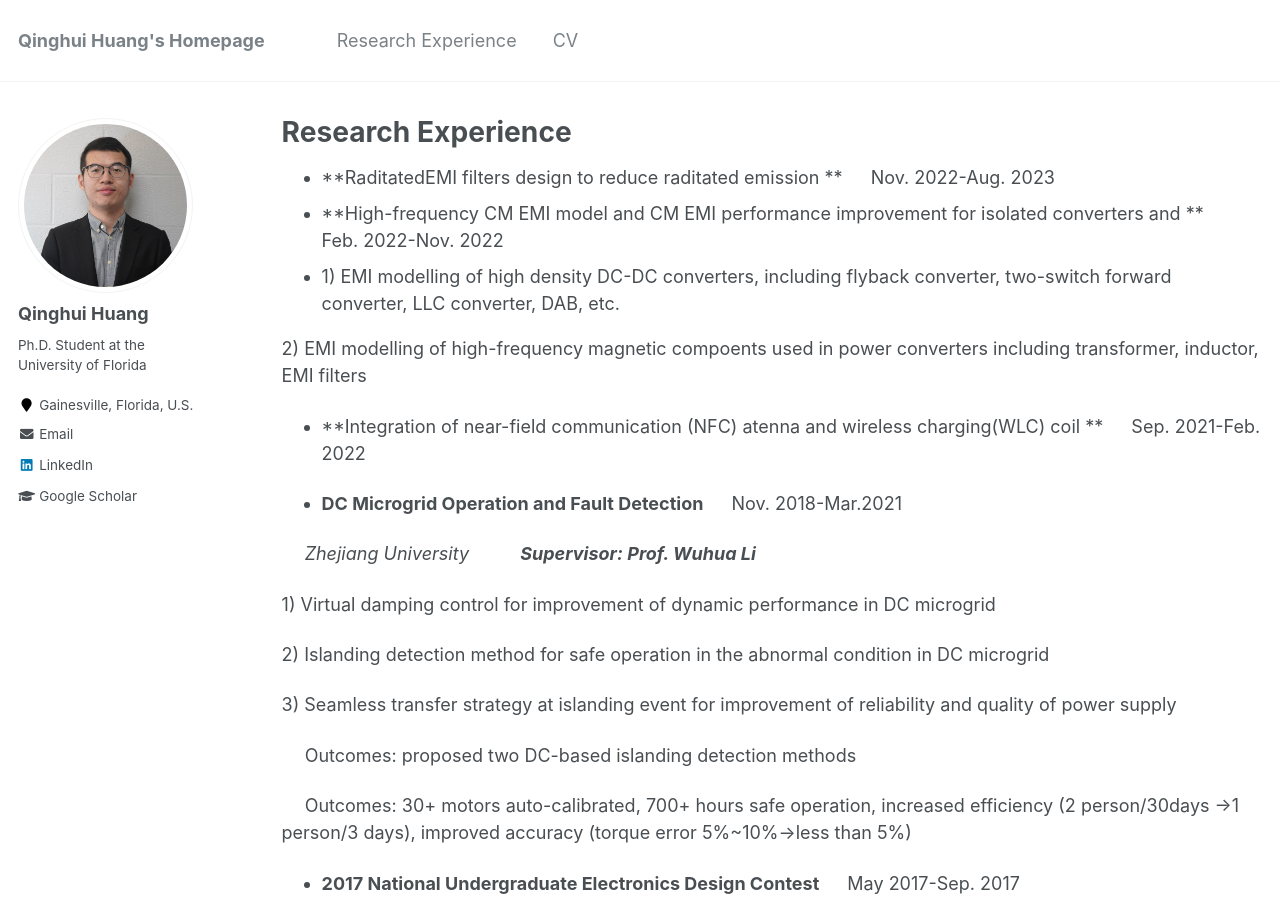
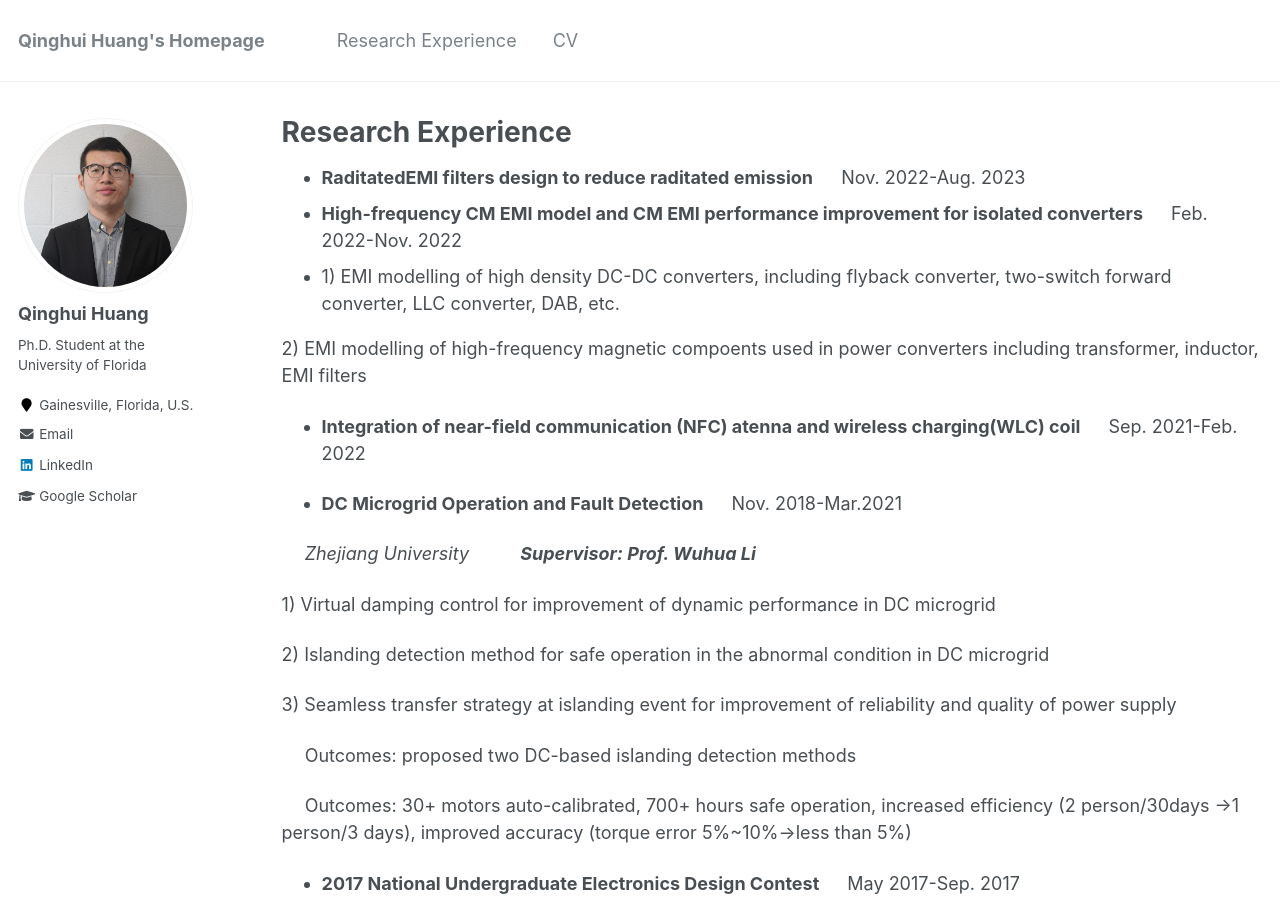
Before and after one commit to slionnnnnn/yanwenlai, a Jekyll site: the page built from _pages/publications.md, in a window 1280 px wide and 900 px high. Built offline with Jekyll 4.4.1, drawn with Linux system fonts in a browser that asks for light colours.

Commit message:
Update publications.md

```diff
--- a/_pages/publications.md
+++ b/_pages/publications.md
@@ -15,13 +15,14 @@ author_profile: true
   {% include archive-single.html %}
 {% endfor %}
 
-*  **RaditatedEMI filters design to reduce raditated emission **  &emsp;      Nov. 2022-Aug. 2023
-*  **High-frequency CM EMI model and CM EMI performance improvement for isolated converters and  **  &emsp;  Feb. 2022-Nov. 2022
+*  **RaditatedEMI filters design to reduce raditated emission**  &emsp;      Nov. 2022-Aug. 2023
+*  **High-frequency CM EMI model and CM EMI performance improvement for isolated converters**  &emsp;  Feb. 2022-Nov. 2022
 *  1)	EMI modelling of high density DC-DC converters, including flyback converter, two-switch forward converter, LLC converter, DAB, etc.
 
 2)	EMI modelling of high-frequency magnetic compoents used in power converters including transformer, inductor, EMI filters
 
-*  **Integration of near-field communication (NFC) atenna and wireless charging(WLC) coil  **  &emsp;      Sep. 2021-Feb. 2022
+
+*  **Integration of near-field communication (NFC) atenna and wireless charging(WLC) coil**  &emsp;      Sep. 2021-Feb. 2022
 
 
 *  **DC Microgrid Operation and Fault Detection**        &emsp;                     Nov. 2018-Mar.2021
```
